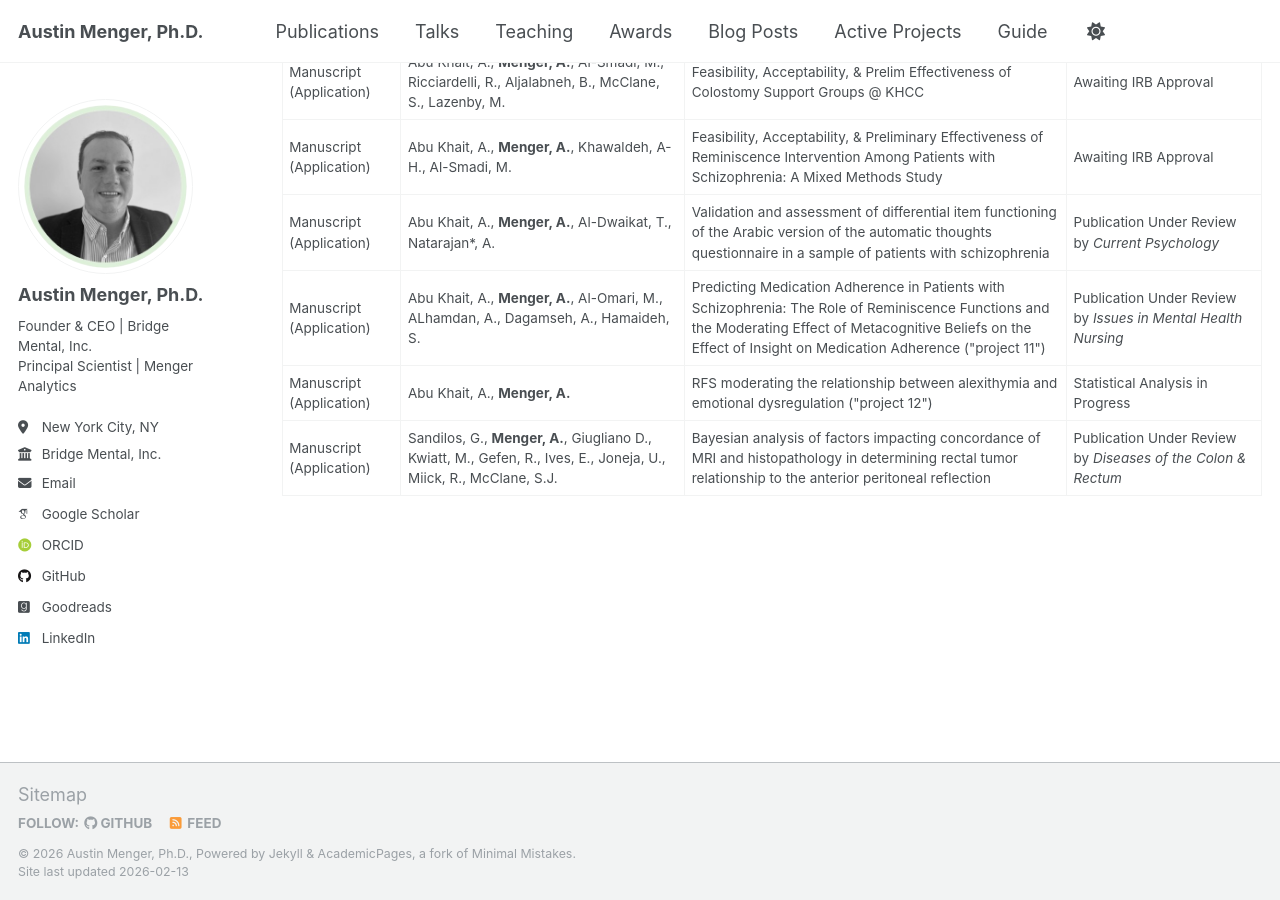
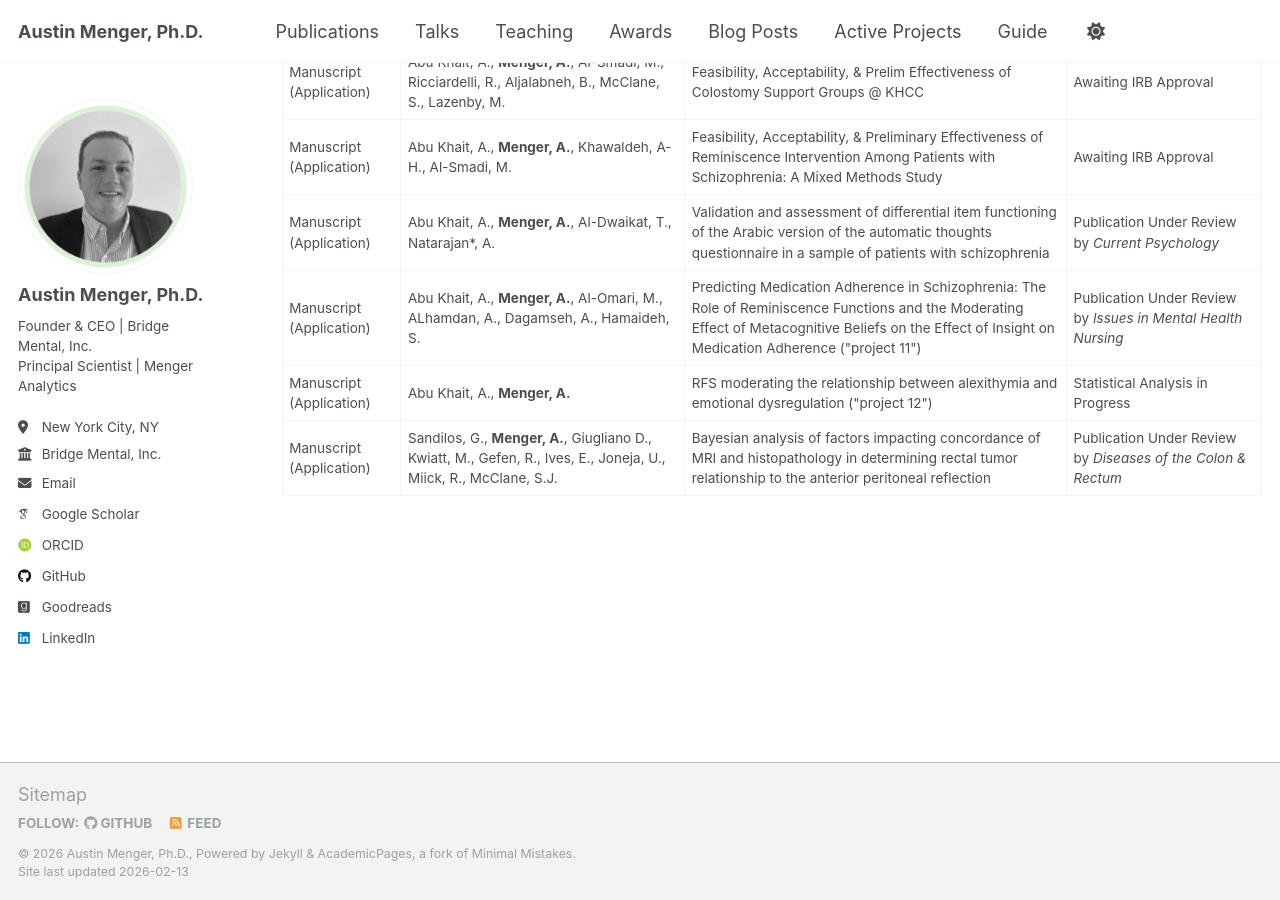
Before and after one commit to austinmenger/austinmenger.github.io, a Jekyll site: the page built from _pages/active_projects.md, in a window 1280 px wide and 900 px high, scrolled down 1543 px. Built offline with Jekyll 4.4.1, drawn with Linux system fonts in a browser that asks for light colours; some web fonts are replaced.

Commit message:
Update active_projects.md

```diff
--- a/_pages/active_projects.md
+++ b/_pages/active_projects.md
@@ -160,7 +160,7 @@ author_profile: true
   <tr>
   <td>Manuscript (Application)</td>
   <td>Abu Khait, A., <b>Menger, A.</b>, Al-Omari, M., ALhamdan, A., Dagamseh, A., Hamaideh, S.</td>
-  <td>Predicting Medication Adherence in Patients with Schizophrenia: The Role of Reminiscence Functions and the Moderating Effect of Metacognitive Beliefs on the Effect of Insight on Medication Adherence ("project 11")</td>
+  <td>Predicting Medication Adherence in Schizophrenia: The Role of Reminiscence Functions and the Moderating Effect of Metacognitive Beliefs on the Effect of Insight on Medication Adherence ("project 11")</td>
   <td>Publication Under Review by <em>Issues in Mental Health Nursing</em></td>
  </tr>
  <tr>
```
